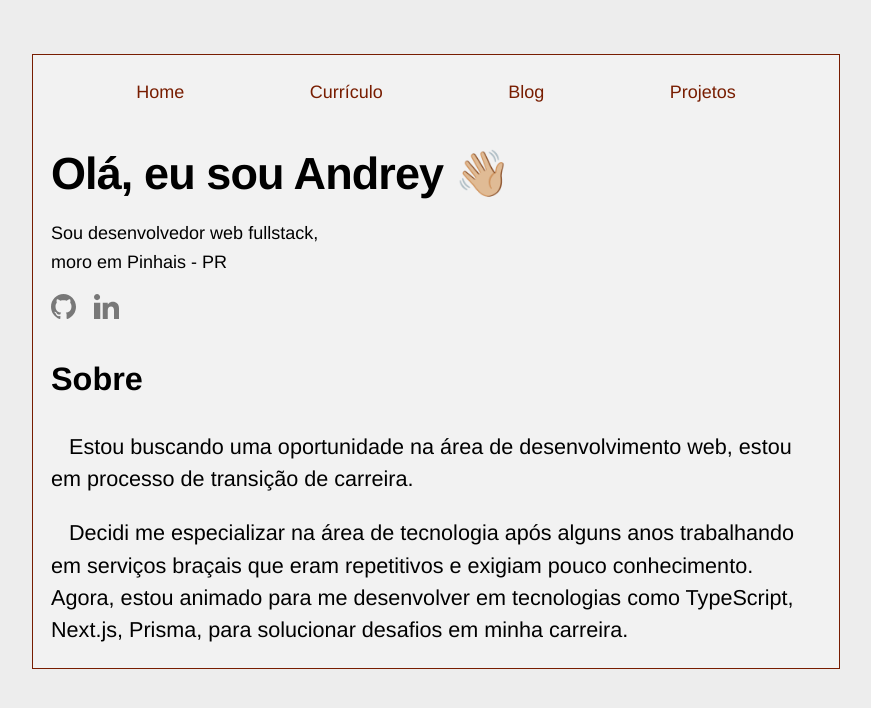
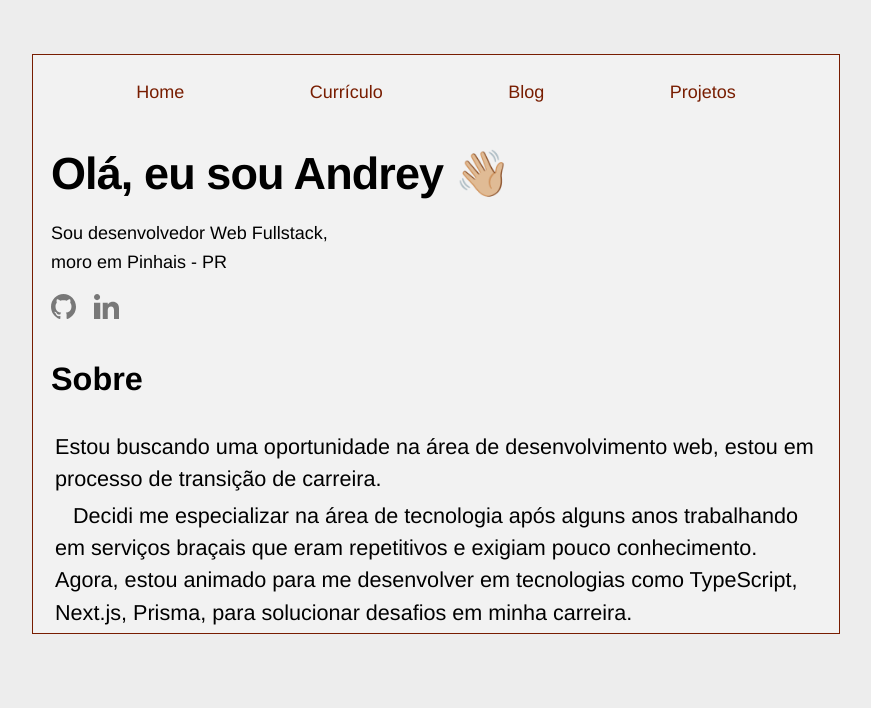
Before and after one commit to Andreyrvs/portfolio-blog, a Next.js app: page / in a window 1280 px wide. Shown: the top 708 px of the page, without its empty margins (204-1075 px from the left). Built offline with nearby package versions, Linux system fonts and the light colour scheme.

Commit message:
fix: espaçamento dos paragrafos

```diff
--- a/src/components/header/Header.tsx
+++ b/src/components/header/Header.tsx
@@ -25,8 +25,8 @@ export default function Header() {
       <section className={styles.container}>
         <div>
           <h1 className={utilStyles.heading2XL}>Olá, eu sou {name}</h1>
-          <p className={styles.paragraph}>
-            Sou desenvolvedor web fullstack, <br />
+          <p className={`styles.paragraph`}>
+            Sou desenvolvedor Web Fullstack, <br />
             moro em Pinhais - PR
           </p>
         </div>
--- a/src/pages/index.tsx
+++ b/src/pages/index.tsx
@@ -16,7 +16,9 @@ export default function Home() {
       <section className={utilStyles.headingMd}>
         <h1 className={utilStyles.about}>Sobre</h1>
         <p className={utilStyles.paragraph}>{summary}.</p>
-        <p className={utilStyles.paragraph}>{resume}</p>
+        <p className={`${utilStyles.indent} ${utilStyles.paragraph}`}>
+          {resume}
+        </p>
       </section>
     </Layout>
   );
--- a/src/styles/utils.module.css
+++ b/src/styles/utils.module.css
@@ -54,5 +54,9 @@
 }
 
 .paragraph {
+  margin: 4px;
+}
+
+.indent {
   text-indent: 1rem;
 }
```
